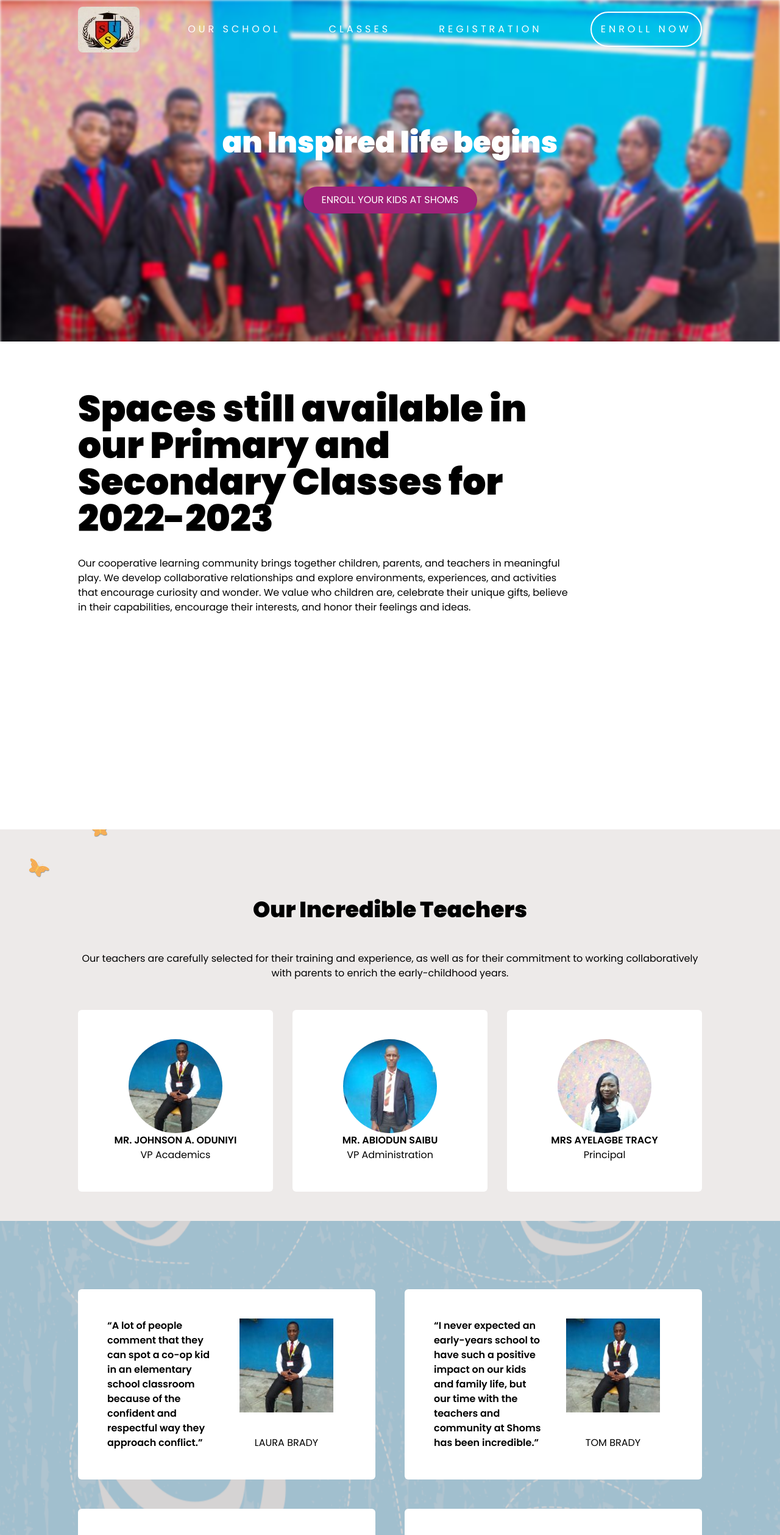
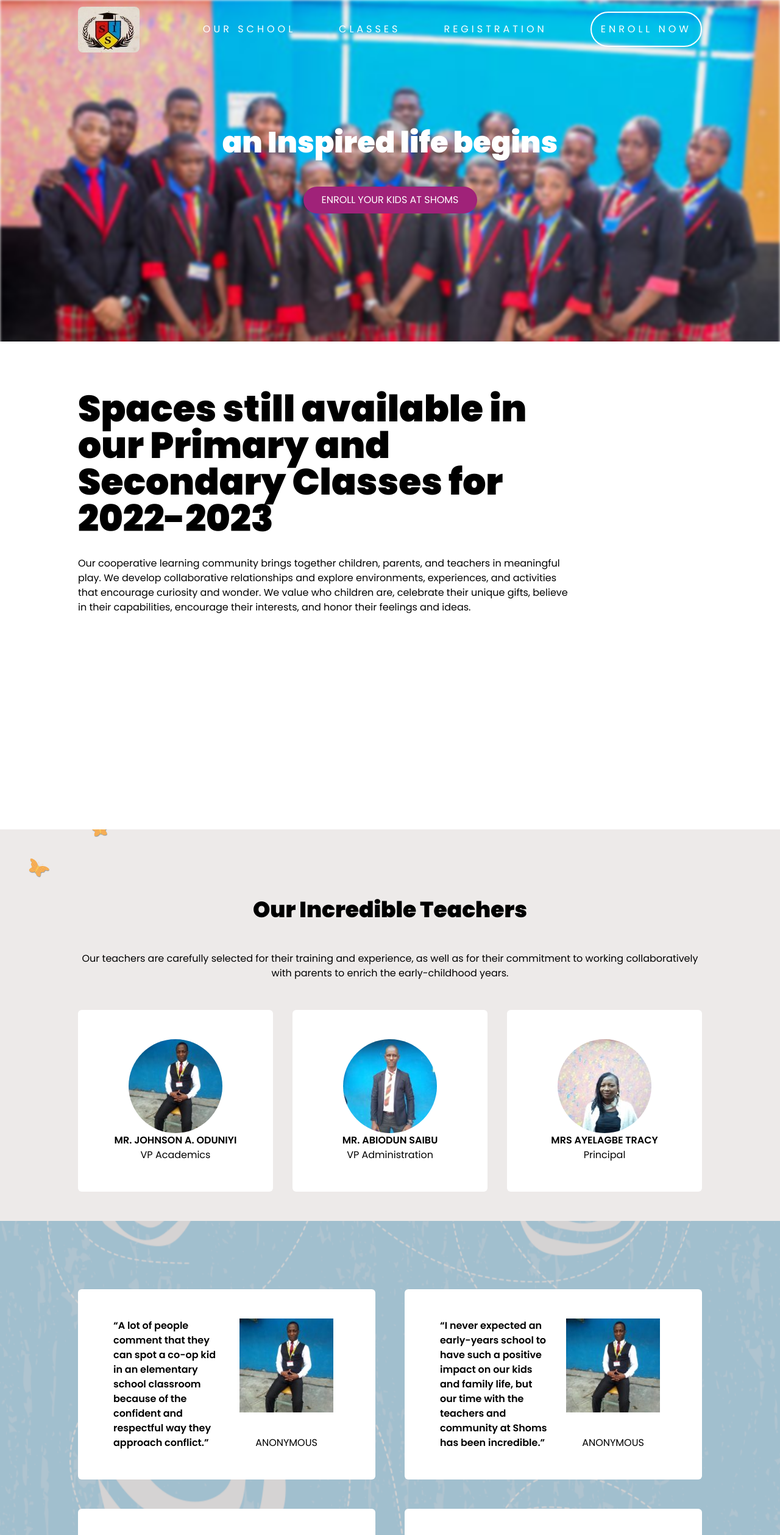
Before and after one commit to segunojo1/shoms-sch, a React (Create React App) app: page / in a window 1280 px wide. Shown: the top 2517 px of the page at 61% size. Built offline with nearby package versions, Linux system fonts and the light colour scheme.

Commit message:
feature: responsiveness

```diff
--- a/public/index.html
+++ b/public/index.html
@@ -24,7 +24,7 @@
       work correctly both with client-side routing and a non-root public URL.
       Learn how to configure a non-root public URL by running `npm run build`.
     -->
-    <title>React App</title>
+    <title>Shoms Website</title>
   </head>
   <body>
     <noscript>You need to enable JavaScript to run this app.</noscript>
--- /dev/null
+++ b/src/components/Airh.jsx
@@ -0,0 +1,11 @@
+import React from 'react'
+
+const Airh = () => {
+  return (
+    <div>
+
+    </div>
+  )
+}
+
+export default Airh
--- a/src/components/Navbar.jsx
+++ b/src/components/Navbar.jsx
@@ -1,17 +1,28 @@
-import React from 'react'
+import React, { useState } from 'react'
 import { Parallax } from 'react-parallax'
 import { NavLink } from 'react-router-dom'
 
 export const Navbar = () => {
+  const [show, setShow] = useState(false);
+  const showNav = () => {
+    console.log(show);
+    setShow(prev => !prev)
+
+  }
   return (
     <Parallax strength={400}>
     <div className='nav__bar fixed w-[100%] tracking-[5px]'>
-        <ul className='flex w-[80%] justify-between items-center h-[6rem] mx-auto'>
+        <ul className='flex w-[80%] justify-between lg:items-start items-center py-[3rem] lg:items-center h-[6rem] mx-auto'>
           <img src="shomslogo.jpg" alt="" className='rounded-lg'/>
-            <NavLink to="/" className="nav__item hover:text-black">OUR SCHOOL</NavLink>
-            <NavLink to="/test" className="nav__item hover:text-black">CLASSES</NavLink>
-            <NavLink to="/" className="nav__item hover:text-black">REGISTRATION</NavLink>
-            <NavLink to="/" className="btn__enroll nav__item hover:text-black">ENROLL NOW</NavLink>
+          <div className={show ? 'nav__menu show' : 'nav__menu' }>
+            <NavLink to="/" className="nav__item hover:text-black" onClick={showNav}>OUR SCHOOL</NavLink>
+            <NavLink to="/test" className="nav__item hover:text-black" onClick={showNav}>CLASSES</NavLink>
+            <NavLink to="/" className="nav__item hover:text-black" onClick={showNav}>REGISTRATION</NavLink>
+            <NavLink to="/" className="btn__enroll nav__item hover:text-black" onClick={showNav}>ENROLL NOW</NavLink>
+          </div>
+          <div className='block lg:hidden w-[40px] h-[3px] bg-black cursor-pointer' onClick={showNav}>
+
+          </div>
         </ul>
     </div>
     </Parallax>
--- a/src/components/Spaces.jsx
+++ b/src/components/Spaces.jsx
@@ -5,7 +5,7 @@ const Spaces = () => {
   return (
     <Parallax className='h-[100vh] '   bgImage="" bgImageAlt="spaces" strength={400}>
       <div className='w-[80%] mx-auto'>
-        <div className='font-bold text-6xl mt-[5rem] mb-[2rem] w-[80%]'>Spaces still available in our Primary and Secondary Classes for 2022-2023</div>
+        <div className='font-bold text-3xl md:text-6xl mt-[5rem] mb-[2rem] w-[80%]'>Spaces still available in our Primary and Secondary Classes for 2022-2023</div>
         <p className='w-[80%]'>Our cooperative learning community brings together children, parents, and teachers in meaningful play. We develop collaborative relationships and explore environments, experiences, and activities that encourage curiosity and wonder. We value who children are, celebrate their unique gifts, believe in their capabilities, encourage their interests, and honor their feelings and ideas.</p>
 
       </div>
--- a/src/components/Teachers.jsx
+++ b/src/components/Teachers.jsx
@@ -10,7 +10,7 @@ const Teachers = () => (
                 as for their commitment to working collaboratively with parents to enrich
                 the early-childhood years.</p>
 
-                <div className='flex justify-between'>
+                <div className='flex justify-center gap-[2rem] flex-wrap items-center'>
                     <Teacher imgSrc="johnson.jpeg"
                             title="MR. JOHNSON A. ODUNIYI"
                             position="VP Academics"
--- a/src/components/Testimonial.jsx
+++ b/src/components/Testimonial.jsx
@@ -2,8 +2,8 @@ import React from 'react'
 
 const Testimonial = (props) => {
   return (
-    <div className=' grid-cols-2 grid  bg-white rounded-md p-[3rem]'>
-        <p className='w-[11rem] font-semibold'>{props.text}</p>
+    <div className=' grid-cols-1 lg:grid-cols-2 grid  bg-white rounded-md p-[3rem]'>
+        <p className='w-[11rem] font-semibold mx-auto'>{props.text}</p>
         <div className='flex-col flex items-center justify-between'>
             <img src={props.img} alt="" />
             <p>{props.title}</p>
--- a/src/components/Testimonials.jsx
+++ b/src/components/Testimonials.jsx
@@ -5,24 +5,24 @@ import Testimonial from './Testimonial'
 const Testimonials = () => {
   return (
     <Parallax className=''  bgImage="Banner-Clouds.png" bgImageAlt="testimonial" strength={800}>
-      <div className='grid grid-cols-2 gap-[3rem] w-[80%] mx-auto mt-[7rem] mb-[4rem]'>
+      <div className='grid grid-cols-1 md:grid-cols-2 gap-[3rem] w-[80%] mx-auto mt-[7rem] mb-[4rem]'>
 
        <Testimonial
        text="“A lot of people comment that they can spot a co-op kid in an elementary school classroom because of the confident and respectful way they approach conflict.”"
        img="johnson.jpeg"
-       title="LAURA BRADY"/>
+       title="ANONYMOUS"/>
        <Testimonial
        text="“I never expected an early-years school to have such a positive impact on our kids and family life, but our time with the teachers and community at Shoms has been incredible.”"
        img="johnson.jpeg"
-       title="TOM BRADY"/>
+       title="ANONYMOUS"/>
         <Testimonial
        text="“I never expected an early-years school to have such a positive impact on our kids and family life, but our time with the teachers and community at Shoms has been incredible.”"
        img="johnson.jpeg"
-       title="TOM BRADY"/>
+       title="ANONYMOUS"/>
         <Testimonial
        text="“I never expected an early-years school to have such a positive impact on our kids and family life, but our time with the teachers and community at Shoms has been incredible.”"
        img="johnson.jpeg"
-       title="TOM BRADY"/>
+       title="ANONYMOUS"/>
       </div>
     </Parallax>
   )
--- a/src/index.css
+++ b/src/index.css
@@ -36,3 +36,34 @@ body{
   z-index: 88;
   background-color: transparent;
 }
+
+
+.nav__menu{
+  display: flex;
+  justify-content: space-between;
+  align-items: center;
+  flex-direction: row;
+  width: 80%;
+}
+.show{
+  right: 0;
+}
+@media screen and (max-width:1022px) {
+  .nav__menu{
+    height: 100vh;
+    position: fixed;
+    justify-content: unset;
+    flex-direction: column;
+    top: 6rem;
+    background-color: rgb(105, 112, 114);
+    right: -120%;
+    padding: 3rem;
+    transition: .5s;
+  }
+  .show{
+    right: 0;
+  }
+  .nav__item{
+    margin-bottom: 6rem;
+  }
+}
```
